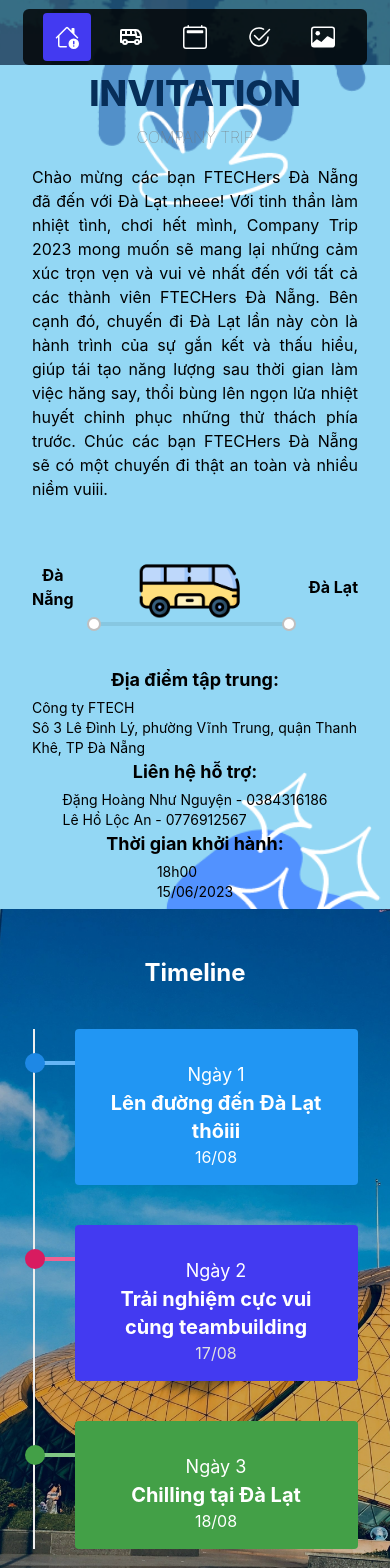
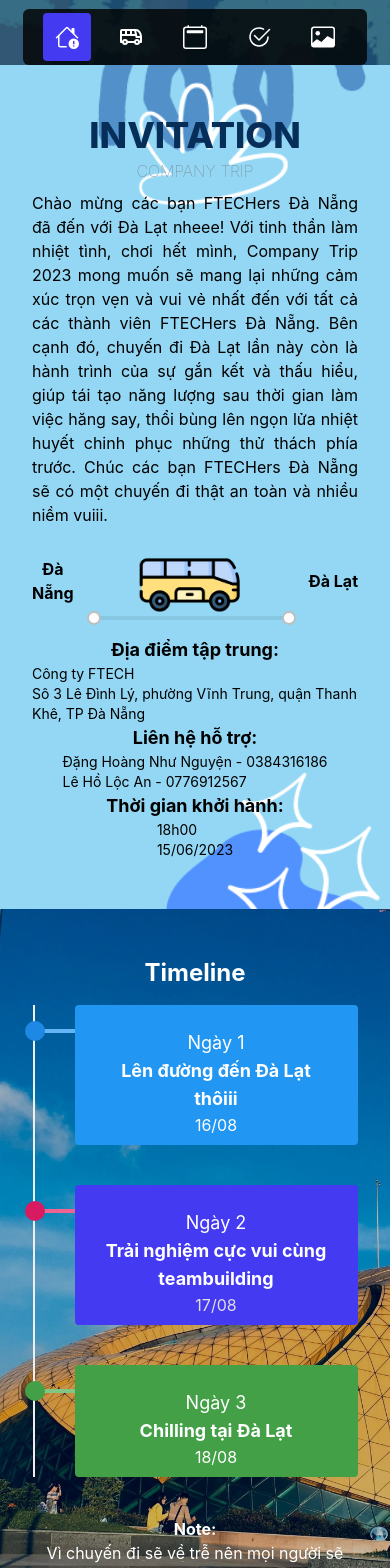
Before and after one commit to GaryHuu/loc-an, a React (Vite) app: page / in a window 390 px wide. Shown: the part 779-2347 px from the top of the page. Built offline with nearby package versions, Linux system fonts and the light colour scheme.

Commit message:
fix: fix bug overflow text

```diff
--- a/src/pages/home/SessionCalendar.tsx
+++ b/src/pages/home/SessionCalendar.tsx
@@ -136,9 +136,9 @@ export default function SessionCalendar() {
             <h1 className="lg:text-8xl text-center font-bold text-white md:text-6xl text-2xl lg:py-20 pt-12">
               Timeline
             </h1>
-            <div className="border-l-2 mt-10">
+            <div className="border-l-2 lg:mt-10 mt-4">
               <div onClick={() => showModal(1)}
-                   className="transform transition cursor-pointer hover:-translate-y-2 ml-10 relative flex items-center px-6 py-4 bg-blue-500 text-white rounded mb-10 flex-col md:flex-row space-y-4 md:space-y-0">
+                   className="transform transition cursor-pointer hover:-translate-y-2 ml-10 relative flex items-center px-6 lg:py-4 py-2 bg-blue-500 text-white rounded mb-10 flex-col md:flex-row space-y-4 md:space-y-0">
                 <div
                   className="w-5 h-5 bg-blue-600 absolute -left-10 transform -translate-x-2/4 rounded-full z-10 mt-2 md:mt-0"></div>
 
@@ -146,7 +146,7 @@ export default function SessionCalendar() {
 
                 <div className="flex-auto">
                   <h1 className="text-lg text-white">Ngày 1</h1>
-                  <h1 className="text-xl font-bold text-white">
+                  <h1 className="lg:text-xl text-lg font-bold text-white">
                     Lên đường đến Đà Lạt thôiii
                   </h1>
                   <h3 className="text-white">16/08</h3>
@@ -157,7 +157,7 @@ export default function SessionCalendar() {
               </div>
 
               <div onClick={() => showModal(2)}
-                   className="transform transition cursor-pointer hover:-translate-y-2 ml-10 relative flex items-center px-6 py-4 bg-primary text-white rounded mb-10 flex-col md:flex-row space-y-4 md:space-y-0">
+                   className="transform transition cursor-pointer hover:-translate-y-2 ml-10 relative flex items-center px-6 lg:py-4 py-2 bg-primary text-white rounded mb-10 flex-col md:flex-row space-y-4 md:space-y-0">
                 <div
                   className="w-5 h-5 bg-pink-600 absolute -left-10 transform -translate-x-2/4 rounded-full z-10 mt-2 md:mt-0"></div>
 
@@ -165,7 +165,7 @@ export default function SessionCalendar() {
 
                 <div className="flex-auto">
                   <h1 className="text-lg text-white">Ngày 2</h1>
-                  <h1 className="text-xl font-bold text-white">
+                  <h1 className="lg:text-xl text-lg font-bold text-white">
                     Trải nghiệm cực vui cùng teambuilding
                   </h1>
                   <h3 className="text-gray-300">17/08 </h3>
@@ -176,7 +176,7 @@ export default function SessionCalendar() {
               </div>
 
               <div onClick={() => showModal(3)}
-                   className="transform transition cursor-pointer hover:-translate-y-2 ml-10 relative flex items-center px-6 py-4 bg-green-600 text-white rounded mb-10 flex-col md:flex-row space-y-4 md:space-y-0">
+                   className="transform transition cursor-pointer hover:-translate-y-2 ml-10 relative flex items-center px-6 lg:py-4 py-2 bg-green-600 text-white rounded mb-10 flex-col md:flex-row space-y-4 md:space-y-0">
                 <div
                   className="w-5 h-5 bg-green-600 absolute -left-10 transform -translate-x-2/4 rounded-full z-10 mt-2 md:mt-0"></div>
 
@@ -184,7 +184,7 @@ export default function SessionCalendar() {
 
                 <div className="flex-auto">
                   <h1 className="text-lg text-white">Ngày 3</h1>
-                  <h1 className="text-xl font-bold text-white">
+                  <h1 className="lg:text-xl text-lg font-bold text-white">
                     Chilling tại Đà Lạt
                   </h1>
                   <h3 className="text-white">18/08</h3>
@@ -194,7 +194,7 @@ export default function SessionCalendar() {
                 </div>
               </div>
             </div>
-            <h3 className="text-center text-white lg:text-2xl sm:text-sm text-base py-2">
+            <h3 className="text-center text-white lg:text-2xl sm:text-sm text-base">
               <p><b>Note: </b></p>
               <p>Vì chuyến đi sẽ về trễ nên mọi người sẽ được <b>nghỉ vào sáng ngày tiếp theo
               (19/6)</b> mà vẫn được nhận lương nhée</p>
--- a/src/pages/home/SessionSecondPage.tsx
+++ b/src/pages/home/SessionSecondPage.tsx
@@ -69,7 +69,7 @@ export default function SessionSecondPage() {
           </p>
 
           <p
-            className='lg:text-2xl font-thin text-gray-600 sm:text-xl my-2'
+            className='lg:text-2xl font-thin text-gray-600 sm:text-xl lg:my-2'
             ref={descriptionElement}
           >
             COMPANY TRIP
@@ -88,7 +88,7 @@ export default function SessionSecondPage() {
               an toàn và nhiều niềm vuiii.
             </p>
           </div>
-          <div className='flex justify-center w-full items-center mt-8'>
+          <div className='flex justify-center w-full items-center lg:mt-8'>
             <div className='from-place mr-4'>
               <p className='lg:text-2xl text-center mb-0 font-bold text-base md:whitespace-nowrap'>
                 Đà Nẵng
@@ -117,10 +117,10 @@ export default function SessionSecondPage() {
               </p>
             </div>
           </div>
-          <div className='flex justify-center mt-8 flex-wrap lg:12'>
+          <div className='flex justify-center lg:mt-8 mt-2 flex-wrap lg:12'>
             <div className='place-center lg:w-1/3 w-full flex'>
               <div className='title-main flex justify-start flex-col items-center'>
-                <h3 className='lg:text-2xl font-bold text-lg m-0 text-center mb-1'>
+                <h3 className='lg:text-2xl font-bold text-lg m-0 text-center lg:mb-1'>
                   Địa điểm tập trung:
                 </h3>
                 <p className='card-content text-start lg:text-xl sm:text-sm text-sm'>
@@ -132,7 +132,7 @@ export default function SessionSecondPage() {
             </div>
             <div className='place-center  lg:w-1/3 w-full'>
               <div className='title-main flex justify-start flex-col items-center'>
-                <h3 className='lg:text-2xl font-bold m-0 text-center mb-1 text-lg'>
+                <h3 className='lg:text-2xl font-bold m-0 text-center lg:mb-1 text-lg'>
                   Liên hệ hỗ trợ:{' '}
                 </h3>
                 <p className='card-content text-start lg:text-xl sm:text-sm text-sm'>
@@ -143,7 +143,7 @@ export default function SessionSecondPage() {
             </div>
             <div className='place-center lg:w-1/3 w-full'>
               <div className='title-main flex justify-start flex-col items-center'>
-                <h3 className='lg:text-2xl font-bold text-lg m-0 text-center mb-1'>
+                <h3 className='lg:text-2xl font-bold text-lg m-0 text-center lg:mb-1'>
                   Thời gian khởi hành:
                 </h3>
                 <p className='card-content text-start lg:text-xl sm:text-sm text-sm'>
```
